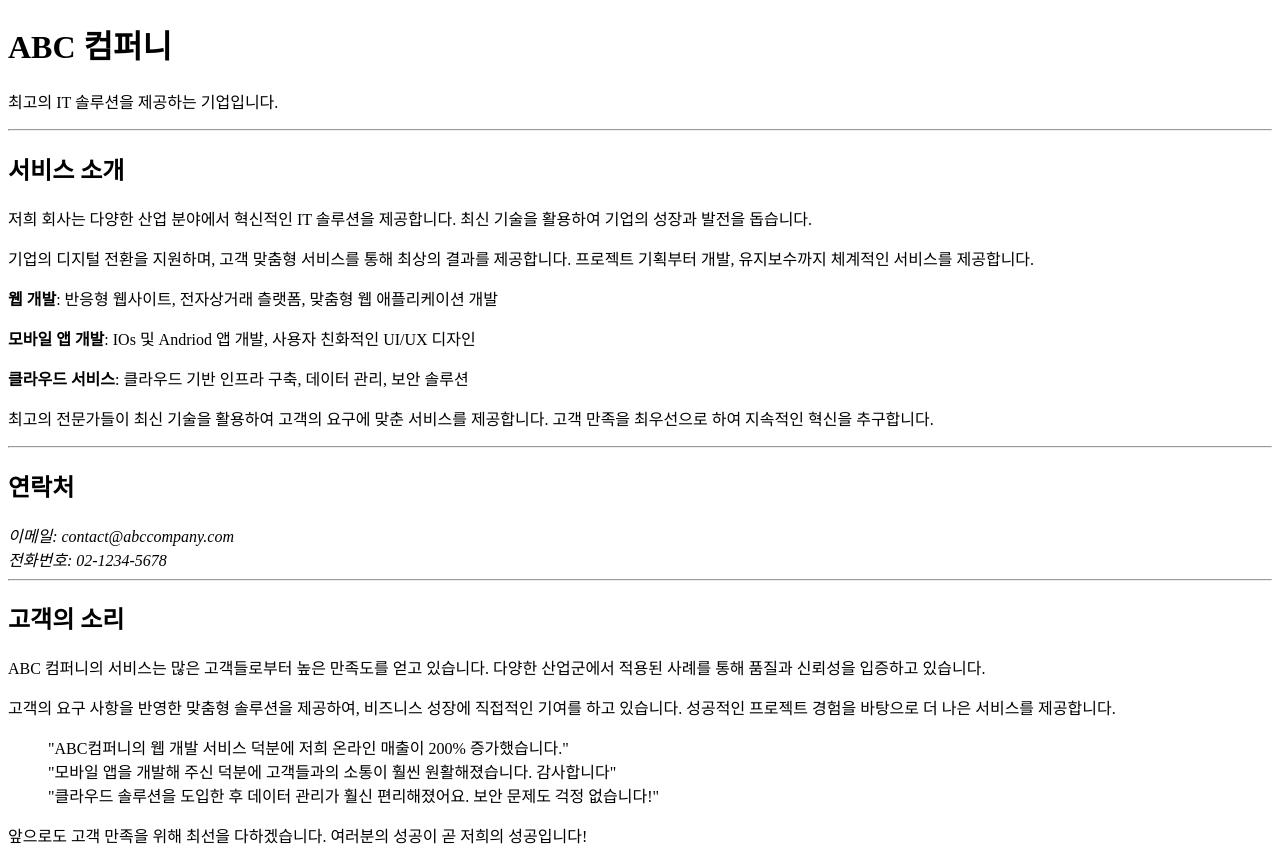
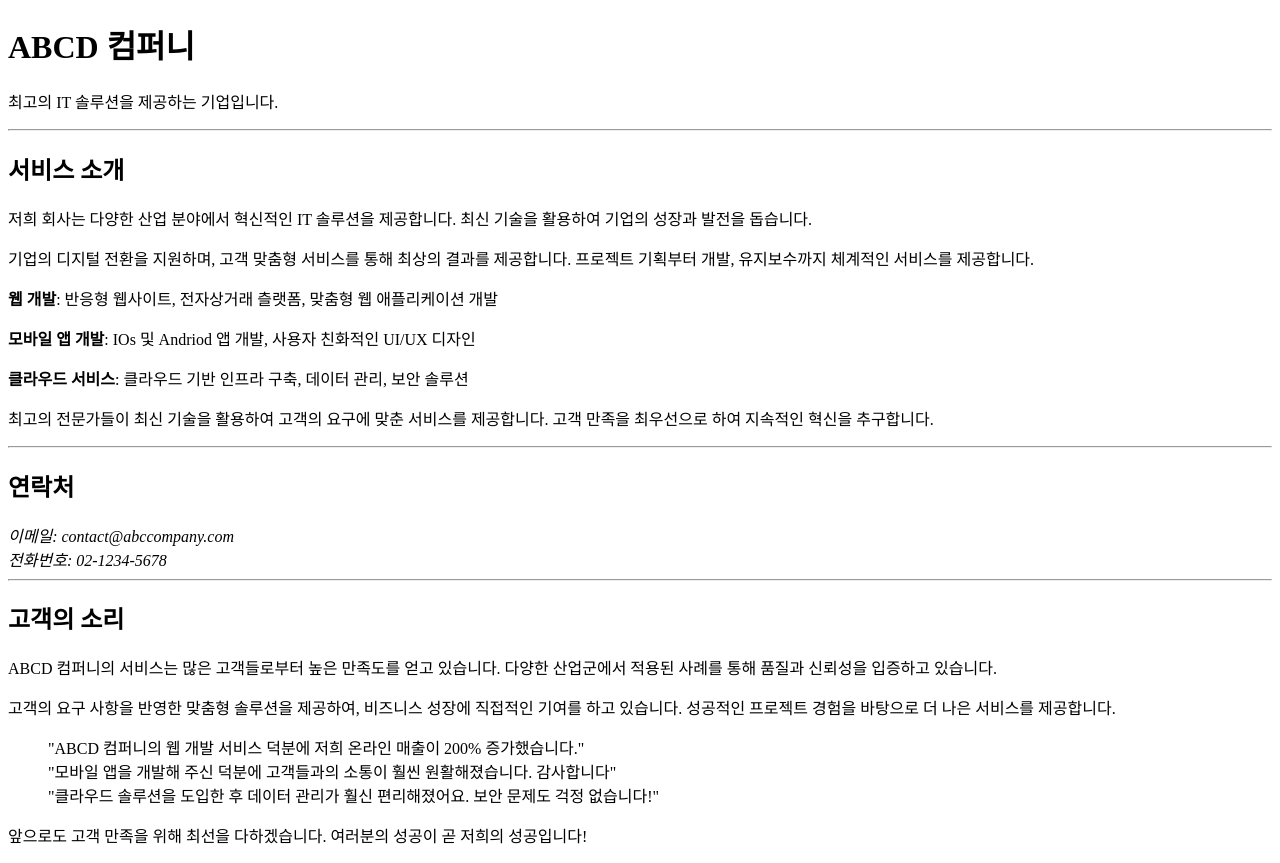
Before and after one commit to jungsaewon/web-class, a plain HTML site: page ch01_context/ex1.html in a window 1280 px wide. Drawn offline with Linux system fonts and the light colour scheme.

Commit message:
회사명 변경,느낌표 추가

```diff
--- a/ch01_context/ex1.html
+++ b/ch01_context/ex1.html
@@ -7,7 +7,7 @@
 </head>
 <body>
 
-<h1>ABC 컴퍼니</h1>
+<h1>ABCD 컴퍼니</h1>
 <p>최고의 IT 솔루션을 제공하는 기업입니다.</p>
 <hr>
 <h2>서비스 소개</h2>
@@ -25,10 +25,10 @@
 </address>
 <hr>
 <h2>고객의 소리</h2>
-<p>ABC 컴퍼니의 서비스는 많은 고객들로부터 높은 만족도를 얻고 있습니다. 다양한 산업군에서 적용된 사례를 통해 품질과 신뢰성을 입증하고 있습니다.</p>
+<p>ABCD 컴퍼니의 서비스는 많은 고객들로부터 높은 만족도를 얻고 있습니다. 다양한 산업군에서 적용된 사례를 통해 품질과 신뢰성을 입증하고 있습니다.</p>
 <p>고객의 요구 사항을 반영한 맞춤형 솔루션을 제공하여, 비즈니스 성장에 직접적인 기여를 하고 있습니다. 성공적인 프로젝트 경험을 바탕으로 더 나은 서비스를 제공합니다.</p>
 <blockquote>
-    "ABC컴퍼니의 웹 개발 서비스 덕분에 저희 온라인 매출이 200% 증가했습니다."<br>
+    "ABCD 컴퍼니의 웹 개발 서비스 덕분에 저희 온라인 매출이 200% 증가했습니다."<br>
     "모바일 앱을 개발해 주신 덕분에 고객들과의 소통이 훨씬 원활해졌습니다. 감사합니다"<br>
     "클라우드 솔루션을 도입한 후 데이터 관리가 훨신 편리해졌어요. 보안 문제도 걱정 없습니다!"
 </blockquote>
```
Also changed, not shown: index.html (+1 -1 lines).
